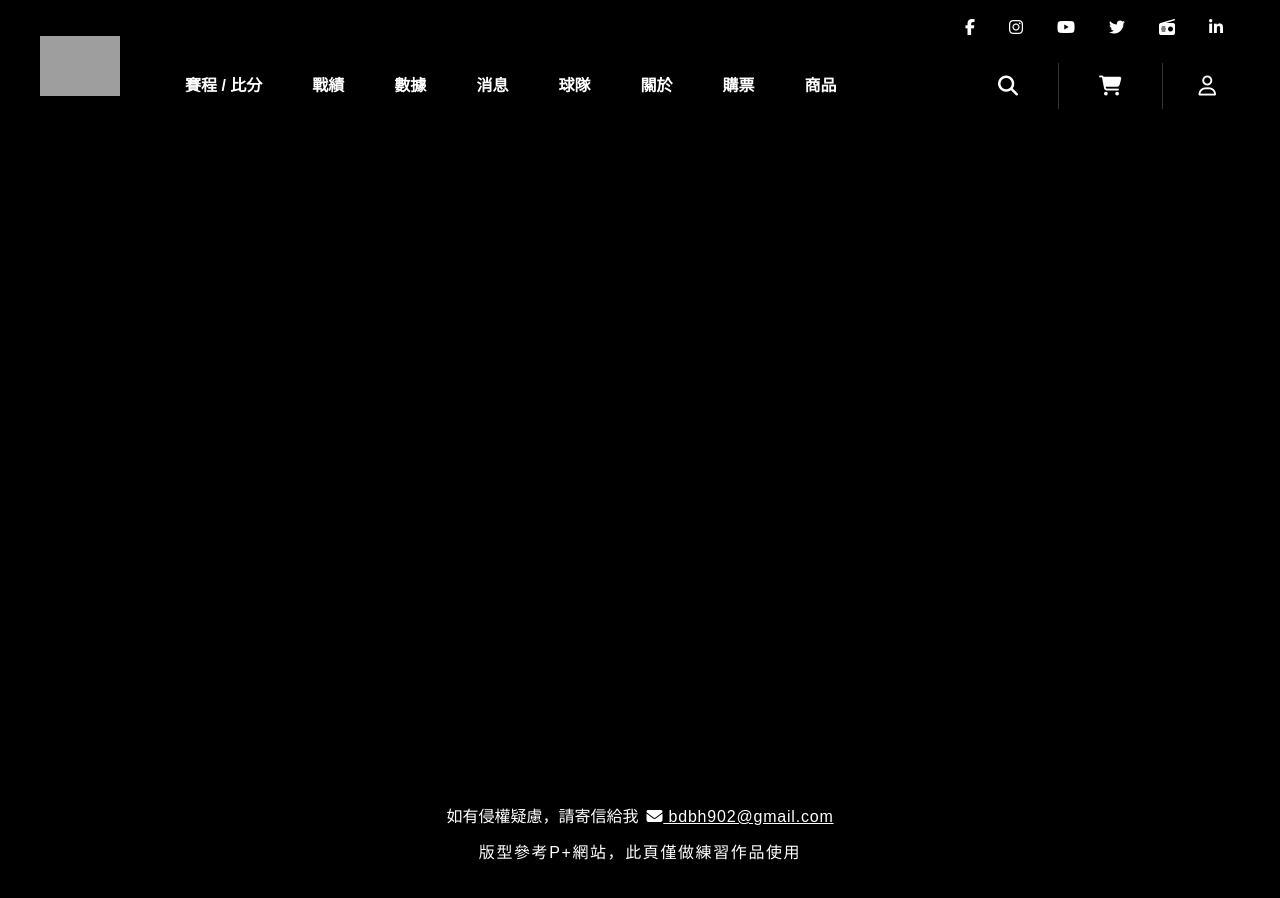
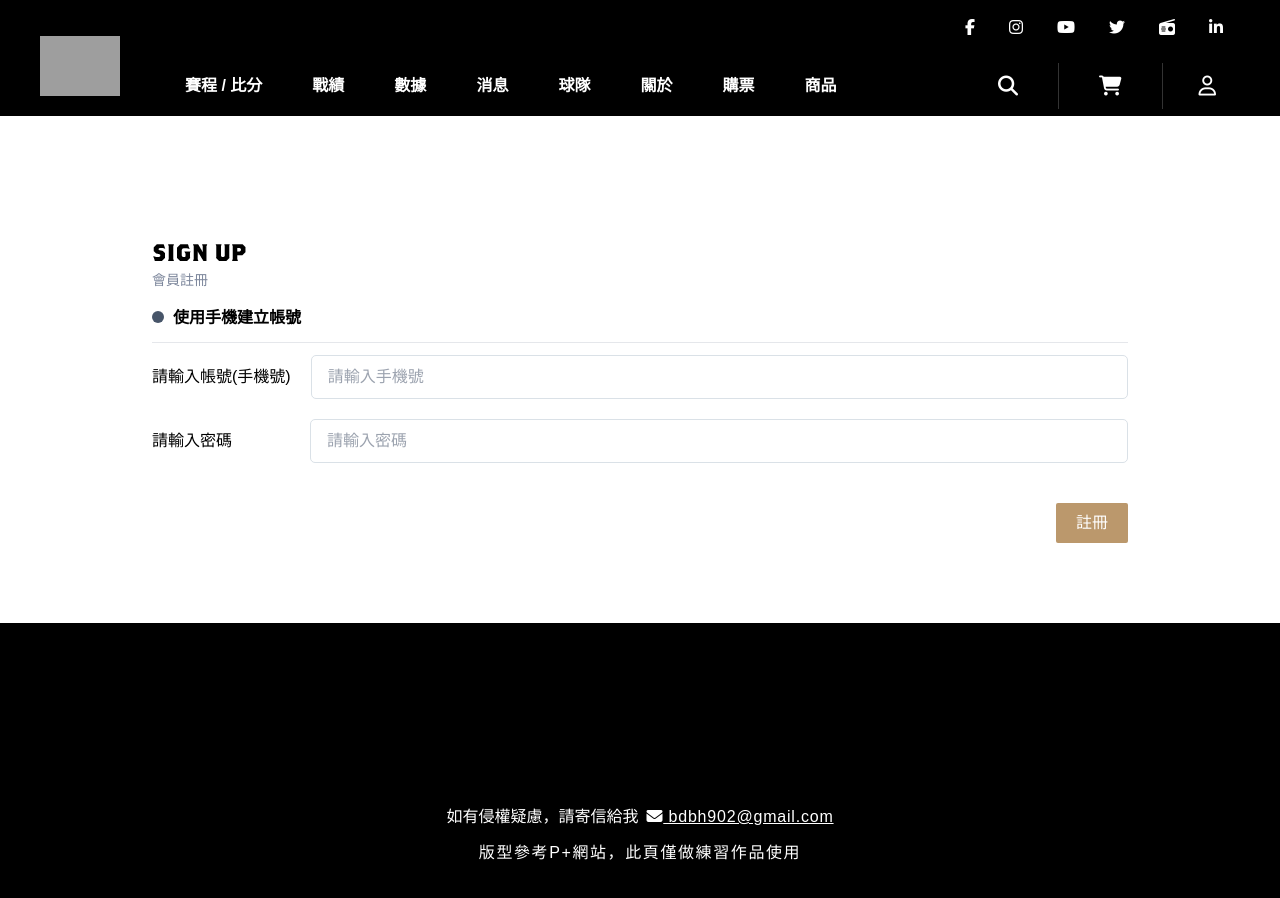
Before and after one commit to HaMan12/P-League, a Vue app: page /register in a window 1280 px wide. Shown: the top 898 px of the page. Built offline with nearby package versions, Linux system fonts and the light colour scheme; grey boxes are pictures that could not be loaded.

Commit message:
切版註冊頁面

```diff
--- a/src/components/router/About.vue
+++ b/src/components/router/About.vue
@@ -4,7 +4,8 @@
 <template>
     <h3 class="title-style">關於P-League</h3>
     <section class="min-h-[800px] bg-no-repeat bg-contain center" style="background-image: url(src/assets/banner/bg_about.png);">
-        <div class="max-w-[1000px] w-full mx-auto text-white py-10 px-5 text-center bg-black | md:text-left">
+        <div class="w-full mx-auto text-white py-20 px-5 text-center bg-black | md:text-left">
+            <div class="max-w-1280 mx-auto">
             <h5 class="font-black tracking-widest text-xl text-center | md:text-3xl">-----------<span class="px-3">關於</span>-----------</h5>
             <h2 class="worker_black my-5 text-4xl | md:text-6xl">P. LEAGUE+</h2>
             <h3 class="font-semibold text-sm | md:text-xl">秉持紮根這片土地的初心，盡心傾聽球迷聲音</h3>
@@ -19,6 +20,7 @@
             我們的目標<br>
             <br>
             以最精緻、最能與球迷互動的核心宗旨立足臺灣，在亞洲籃壇發揮影響力</h5>
+            </div>
         </div>
     </section>
 </template>
--- a/src/components/router/Home.vue
+++ b/src/components/router/Home.vue
@@ -6,11 +6,8 @@ import 'swiper/css/bundle';
 
 // 戰機排行
 const { loading, record, fetchRecord } = useRecordStore();
-onMounted(async ()=>{
-  await fetchRecord();
-})
 
-onMounted(() => {
+onMounted(async() => {
   const mySwiper = new Swiper('.mySwiper', {
     loop:true,
     slidesPerView: 1,
@@ -38,6 +35,7 @@ onMounted(() => {
     },
   },
     });
+  await fetchRecord();
 });
 // 例行賽 賽程
 const gameWeek = reactive([
@@ -230,16 +228,22 @@ const gameWeek = reactive([
   <section>
     <div class="swiper mySwiper">
     <div class="swiper-wrapper">
+      <div class="swiper-slide banner-slide"><img src="../../assets/banner/banner2.jpg" title="shop" height="1070">
+        <div class="text-sm absolute left-[20%] -bottom-8 font-black flex gap-3 | md:text-xl md:-bottom-52 md:left-[40%]">
+          <p class="pt-1">#PLG 2024 總冠軍賽</p>
+          <router-link to="/schedule" class="more  text-sm | md:text-xl"><span class="inline-block">了解更多</span></router-link>
+        </div>
+      </div>
       <div class="swiper-slide banner-slide"><img src="../../assets/banner/banner.jpg" title="shop">
         <div class="text-sm absolute left-[20%] -bottom-8 font-black flex gap-3 | md:text-xl md:-bottom-52 md:left-[40%]">
           <p class="pt-1">#黑潮來襲！全新系列低調上市！</p>
-          <router-link to="#" class="more  text-sm | md:text-xl"><span class="inline-block">了解更多</span></router-link>
+          <router-link to="/commodity" class="more  text-sm | md:text-xl"><span class="inline-block">了解更多</span></router-link>
         </div>
       </div>
       <div class="swiper-slide banner-slide"><img src="../../assets/banner/banner1.png" title="shop" height="824">
         <div class="absolute bottom-6 left-[20%]  font-black text-sm flex gap-3 | md:bottom-10 md:text-xl md:left-[40%]">
           <p class="pt-1">#唯有籃球，才是一切的答案</p>
-          <router-link to="#" class="more text-sm | md:text-xl"><span class="inline-block">了解更多</span></router-link>
+          <router-link to="/record" class="more text-sm | md:text-xl"><span class="inline-block">了解更多</span></router-link>
         </div>
       </div>
     </div>
--- a/src/components/router/Login.vue
+++ b/src/components/router/Login.vue
@@ -28,18 +28,10 @@ const mixinSubmit = (value, bool) => {
     };
 const submit = ()=>{
 	mixinSubmit(username.value, isUsername);
-	if (password.value === null || password.value === '') {
-        isPassword.value = true;
-      } else {
-        isPassword.value = false;
-      }
+	mixinSubmit(password.value, isPassword);
 }
 watch(username, (newValue, oldValue) =>{
-	if (newValue !== null && isNaN(newValue)) {
-    	isUsername.value = true;
-  	} else {
-    	isUsername.value = false;
-  	}
+    mixinSubmit(newValue, isUsername);
 })
 watch(password, (newValue, oldValue) =>{
 	mixinSubmit(newValue, isPassword);
@@ -82,7 +74,7 @@ watch(password, (newValue, oldValue) =>{
 					</p>
 					<div class="center flex-col" style="margin-top: 86px;">
 						<img src="../../assets/img/title-promo.png" class="block text-center">
-						<button type="submit" class="w-full text-center bg-active py-3 block ease-in duration-300 hover:bg-[#8e6f4d]">立即加入 ></button>
+						<a href="/register"  class="w-full text-center bg-active py-3 block ease-in duration-300 hover:bg-[#8e6f4d]">立即加入 ></a>
 					</div>
 				</div>
 			</div>
--- /dev/null
+++ b/src/components/router/SuccessLogin.vue
@@ -0,0 +1,15 @@
+<script setup>
+import { onMounted, onBeforeUnmount, ref } from 'vue';
+
+onMounted(()=>{
+})
+</script>
+
+<template>
+    <section class="px-10 py-5 bg-[#1b1b1b] min-h-[600px] | md:px-20 lg:py-10">
+    </section>
+</template>
+
+<style scoped lang="scss">
+
+</style>
--- /dev/null
+++ b/src/components/router/register.vue
@@ -0,0 +1,182 @@
+<script setup>
+import { onMounted, watch, ref } from 'vue';
+
+const isOpen = ref (false)
+const closeModal = () =>{
+    isOpen.value = false
+}
+// 驗證
+const username = ref(null)
+const isUsername = ref(false)
+const password = ref(null)
+const isPassword = ref(false)
+
+const mixinSubmit = (value, bool) => {
+      if (value === null || value === '' || isNaN(value)) {
+        bool.value = true;
+      } else {
+        bool.value = false;
+      }
+};
+const submit = ()=>{
+	mixinSubmit(username.value, isUsername);
+	mixinSubmit(password.value, isPassword);
+    if (!isUsername.value && !isPassword.value) {
+    isOpen.value = true;
+  }
+}
+watch(username, (newValue, oldValue) =>{
+    mixinSubmit(newValue, isUsername);
+})
+watch(password, (newValue, oldValue) =>{
+	mixinSubmit(newValue, isPassword);
+})
+</script>
+
+<template>
+    <section class="px-10 pb-10 pt-32 bg-white min-h-[500px] | md:px-20">
+        <div class="max-w-[1000px] mx-auto px-3 text-black">
+            <h2 class="mb-2">
+                <img src="../../assets/img/sign-up.png" alt="P. LEAGUE+ 會員註冊">
+            </h2>
+            <p class="text-muted text-sm mb-4">會員註冊</p>
+            <p class="mb-1 font-bold">
+                <span class="rounded-full w-3 h-3 bg-slate-600 inline-block"></span>
+                <b>&nbsp;&nbsp;使用手機建立帳號</b>
+            </p>
+            <hr class="my-3">
+            <div class="flex">
+                <label for="phone" class="font-normal center mr-5">請輸入帳號(手機號)</label>
+                <input id="phone" type="tel" placeholder="請輸入手機號"
+                       class="form-control"
+                       v-model="username"
+                       :class="{'!border-red':isUsername}">
+            </div>
+            <p v-show="isUsername" class="text-red pt-1 pl-40">請輸入手機號</p>
+            <div class="flex mt-5">
+                <label for="password" class="font-normal center min-w-[138px] !justify-start	mr-5">請輸入密碼</label>
+                <input id="password" type="password" placeholder="請輸入密碼" class="form-control"
+                       v-model="password"
+                       autocomplete="current-password"
+                       :class="{'!border-red':isPassword}">
+            </div>
+            <p v-show="isPassword" class="text-red pt-1 pl-40">請輸入密碼</p>
+            <div class="my-10 flex justify-end">
+                <button type="button"
+                class="bg-active px-5 py-2 text-white rounded-sm hover:opacity-90"
+                v-on:click="submit()">
+                註冊</button>
+            </div>
+        </div>
+    </section>
+    <!-- 彈跳視窗 -->
+    <section>
+        <Transition>
+        <div class="modal-outer" v-show="isOpen">
+            <div class="modal">
+                <div class="modal-header">
+                  <h3 class="text-center text-2xl font-bold">註冊狀態</h3>
+                    <button class="absolute right-5 top-1/2 translate-y-[-50%]" v-on:click="closeModal">
+                        <img src="../../assets/icon/iconClose.svg" alt="">
+                    </button>
+                </div>
+                <div class="modal-body">
+                   <div class="flex-col p-2 text-black font-bold center text-3xl">
+                        <p class="text-success">註冊成功</p>
+                        <p class="text-error">註冊失敗</p>
+                        <p class="text-error">此帳號已經註冊過了</p>
+                   </div>
+                </div>
+            </div>
+        </div>
+    </Transition>
+    </section>
+</template>
+
+<style scoped lang="scss">
+@mixin rwd-768 {
+	@media (max-width: 768px) {
+		@content;
+	}
+}
+.form-control{
+    flex:1 1 0;
+    display: block;
+    width: 100%;
+    height: 44px;
+    padding: 0.625rem 1rem;
+    font-weight: 400;
+    line-height: 1.5;
+    color: #4b566b;
+    border:1px solid #dae1e7;
+    border-radius: 5px;
+    transition:border-color .2s ease-in-out;
+
+    &:focus{
+        border-color: rgba(254,105,106,.3);
+        outline: 0;
+    }
+}
+.v-enter-active,
+.v-leave-active {
+  transition: opacity 0.3s ease;
+}
+
+.v-enter-from,
+.v-leave-to {
+  opacity: 0;
+}
+.modal-outer{
+  position: fixed;
+  top: 0px;
+  left: 0px;
+  z-index: 10000;
+  height: 100vh;
+  width: 100%;
+  background-color: rgba(0,0,0,0.6);
+}
+
+.modal{
+  position: absolute;
+  top: 30%;
+  left: 50%;
+  width: calc(100% - 70%);
+  --tw-translate-x: -50%;
+  --tw-translate-y: -50%;
+  transform: translate(var(--tw-translate-x), var(--tw-translate-y)) rotate(var(--tw-rotate)) skewX(var(--tw-skew-x)) skewY(var(--tw-skew-y)) scaleX(var(--tw-scale-x)) scaleY(var(--tw-scale-y));
+  overflow: hidden;
+  border-radius: 0.75rem;
+  --tw-bg-opacity: 1;
+  background-color: rgb(255 255 255 / var(--tw-bg-opacity));
+
+  @include rwd-768 {
+    width: calc(100% - 20%);
+    }
+}
+
+ .openModels {
+  display: block;
+  opacity: 1;
+}
+
+.openModels > .modal {
+  opacity: 1;
+}
+
+.modal-header{
+  position: relative;
+  padding-top: 1rem;
+  padding-bottom: 1rem;
+  text-align: center;
+  font-size: 0.875rem;
+  line-height: 1.25rem;
+  --tw-text-opacity: 1;
+  color: rgb(80, 80, 80, 0.75);
+}
+
+.modal-body{
+  --tw-bg-opacity: 1;
+  background-color: rgb(242 242 242 / var(--tw-bg-opacity));
+  padding: 1.25rem;
+}
+</style>
--- a/src/router.js
+++ b/src/router.js
@@ -202,6 +202,24 @@ const router = createRouter({
         title: '登入 | P.LEAGUE+'
       },
     },
+    // 註冊
+    {
+      path: '/register',
+      name: 'register',
+      component: () => import('./components/router/register.vue'),
+      meta: {
+        title: '註冊 | P.LEAGUE+'
+      },
+    },
+    // 登入成功 (帳號設定)
+    {
+      path: '/SuccessLogin',
+      name: 'SuccessLogin',
+      component: () => import('./components/router/SuccessLogin.vue'),
+      meta: {
+        title: '帳號設定 | P.LEAGUE+'
+      },
+    },
   ]
 });
 
--- a/tailwind.config.js
+++ b/tailwind.config.js
@@ -14,7 +14,10 @@ export default {
         mainTitle: '#373f50',
         bottomBorder: '#ccc',
         active:'#BB986C',
-        red:'red'
+        red:'red',
+        muted:'#7d879c',
+        success:'#02C874',
+        error:'#CE0000'
       },
       fontFamily: {
         'title': ['worker', 'serif']
```
Also changed, not shown: src/assets/img/sign-up.png (added), 1 other file (tests, documents, lock files or other folders).
